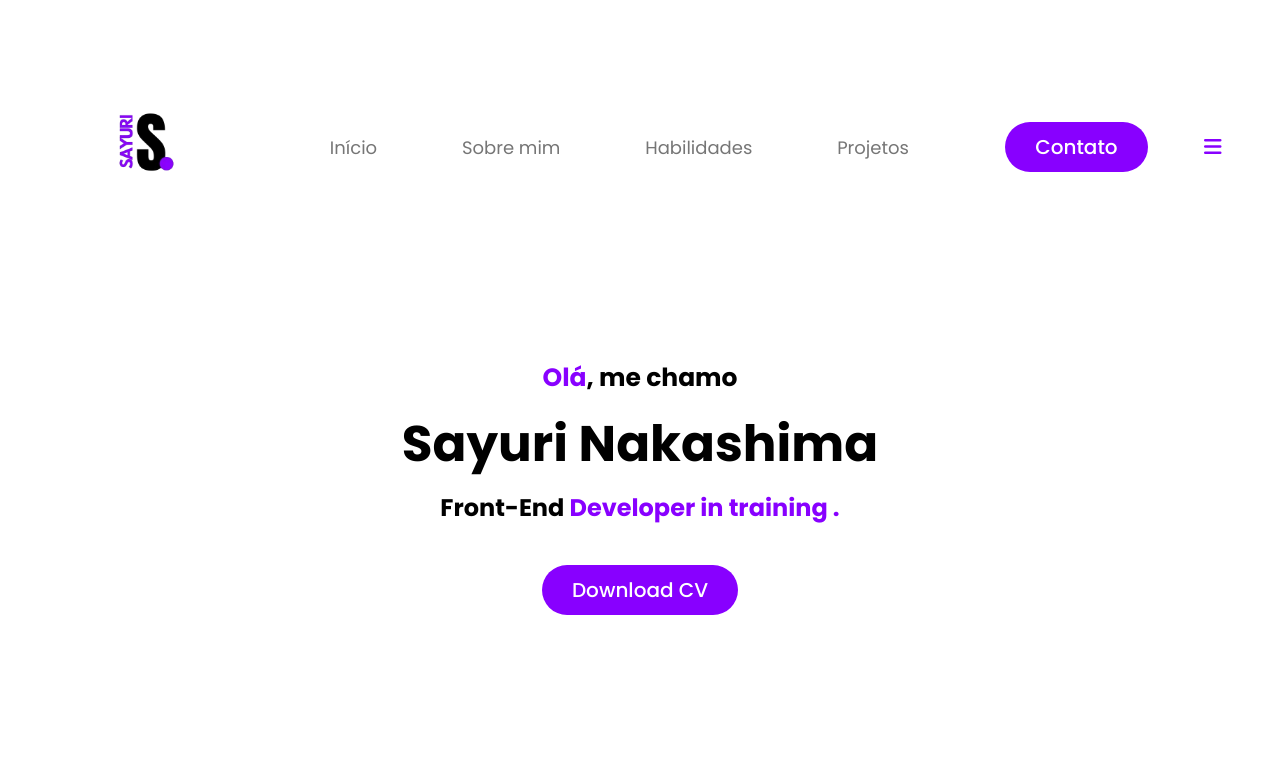
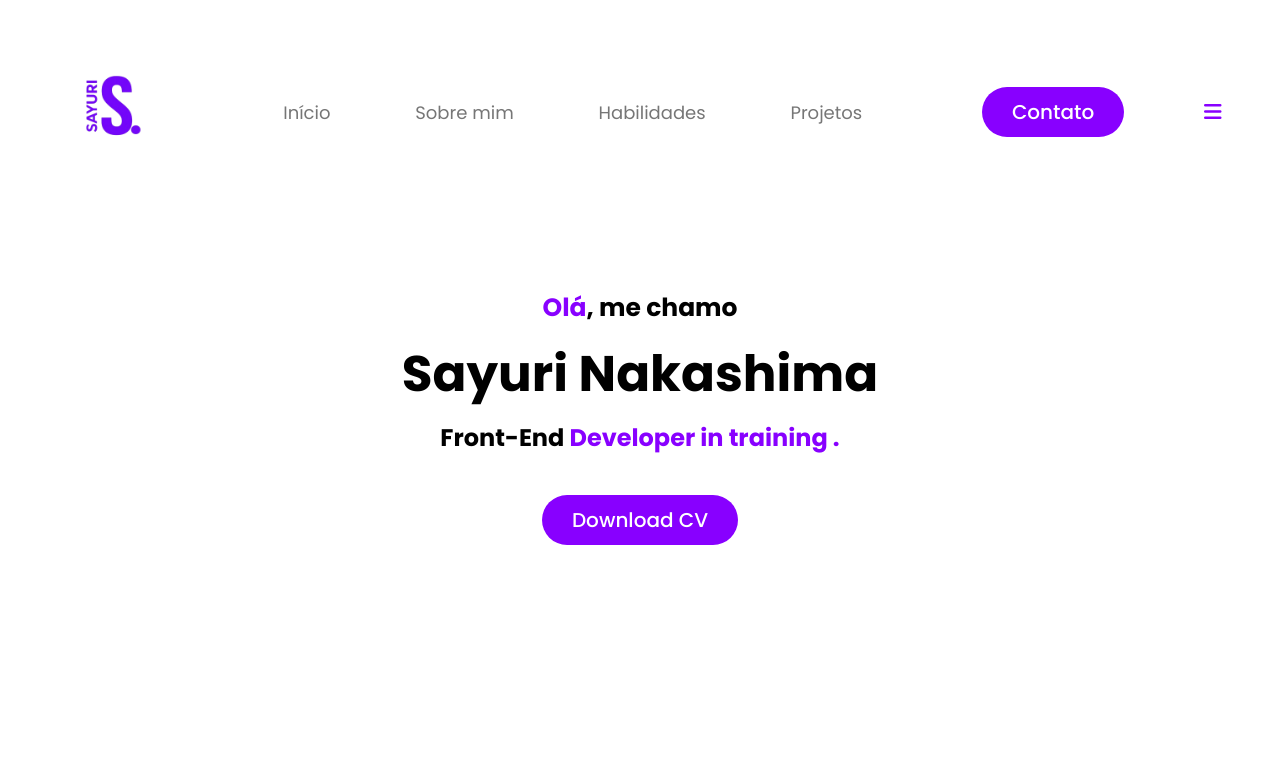
Before and after one commit to SayuriNakashima/portfolio, a plain HTML site: page index.html in a window 1280 px wide. Shown: the top 766 px of the page. Drawn offline with Linux system fonts and the light colour scheme.

Commit message:
index.html

```diff
--- a/index.html
+++ b/index.html
@@ -11,6 +11,7 @@
       href="https://fonts.googleapis.com/css2?family=Poppins:ital,wght@0,100;0,200;0,300;0,400;0,500;0,600;0,700;0,800;0,900;1,100;1,200;1,300;1,400;1,500;1,600;1,700;1,800;1,900&display=swap"
       rel="stylesheet"/>
     <!-- Ícones -->
+    <link rel="shortcut icon" href="img/logoroxa.png" type="image/x-icon">
     <link rel="stylesheet" href="https://cdnjs.cloudflare.com/ajax/libs/font-awesome/6.5.0/css/all.min.css"/>
     <link rel="stylesheet" href="style.css" />
     <!--js-->
@@ -25,7 +26,7 @@
 
         <div class="logo"> <!-- logo do site -->
           <a href="#">
-            <img src="img/logo-port-removebg-preview.png" alt="Logo" height="170px" width="175px"/>
+            <img src="img/logoroxa.png" alt="Logo" height="100px" width="105px"/>
           </a>
         </div>
         <!--logo-->
```
Also changed, not shown: img/logo-port-removebg-preview.png (deleted), img/logo.png (deleted), img/logoroxa.png (added).
